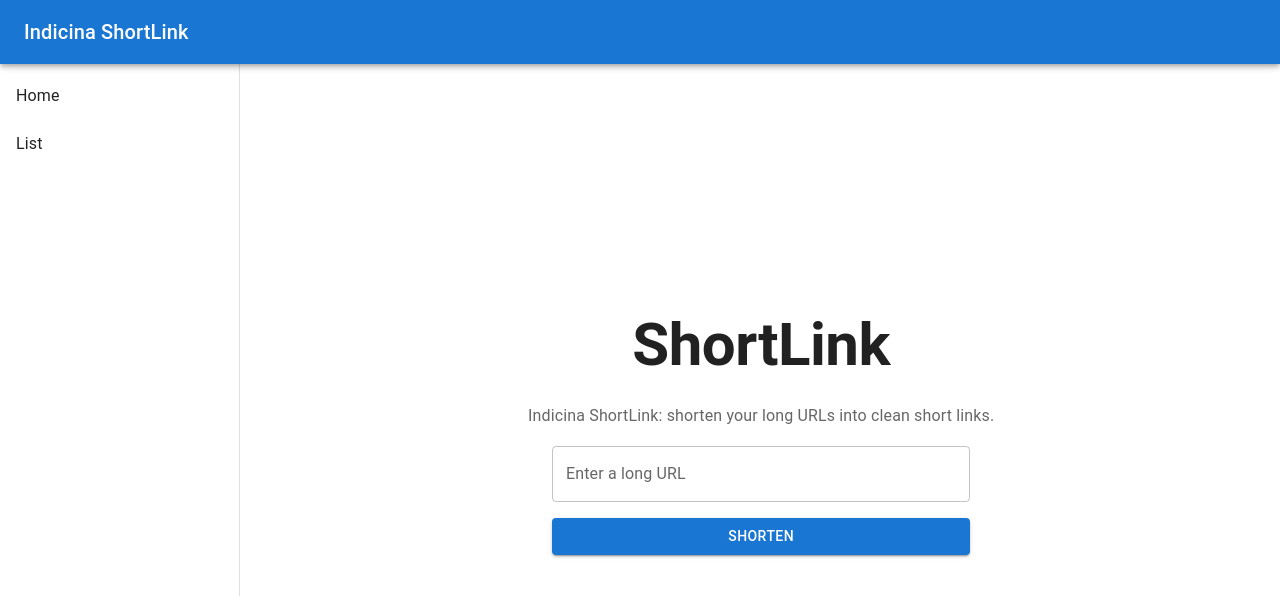
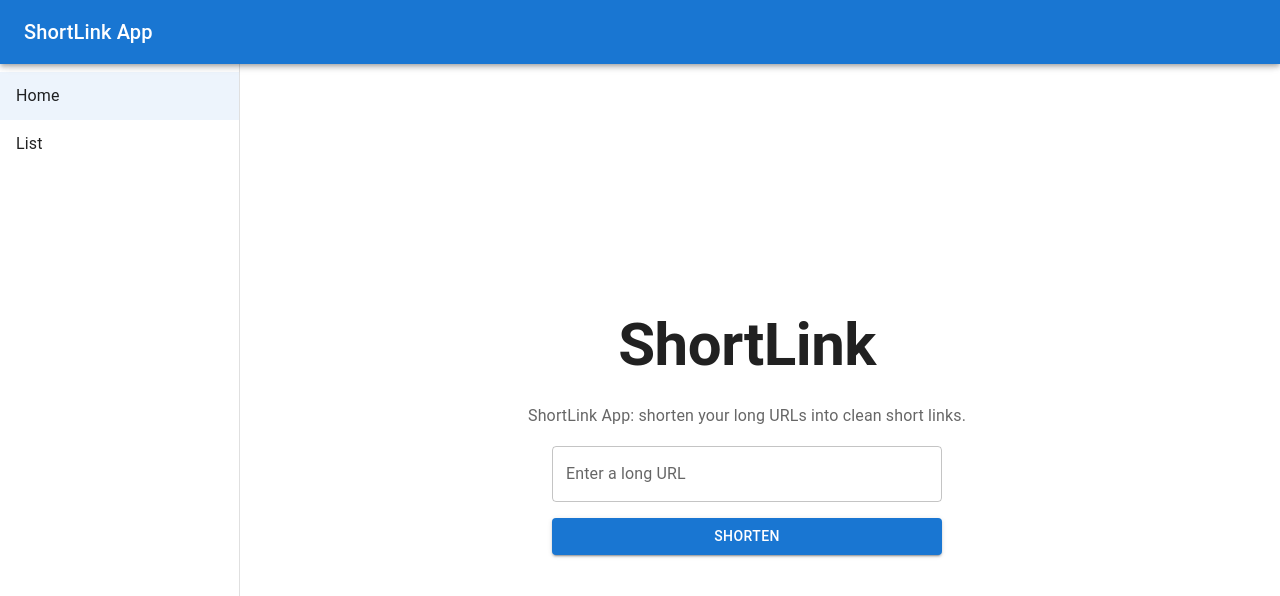
Before and after one commit to miracleonline/shortlink-app, a React (Vite) app in the folder frontend/: page / in a window 1280 px wide. Shown: the top 596 px of the page. Built offline with nearby package versions, Linux system fonts and the light colour scheme.

Commit message:
Deployment finishing touches 1

```diff
--- a/frontend/src/components/Layout.tsx
+++ b/frontend/src/components/Layout.tsx
@@ -4,7 +4,7 @@ import {
 } from '@mui/material';
 import MenuIcon from '@mui/icons-material/Menu';
 import { useState } from 'react';
-import { Link } from 'react-router-dom';
+import { Link, useLocation } from 'react-router-dom';
 import { useTheme } from '@mui/material/styles';
 
 const drawerWidth = 240;
@@ -13,17 +13,28 @@ const Layout = ({ children }: { children: React.ReactNode }) => {
   const [mobileOpen, setMobileOpen] = useState(false);
   const theme = useTheme();
   const isMobile = useMediaQuery(theme.breakpoints.down('md'));
+  const location = useLocation();
 
   const drawerContent = (
     <List>
       <ListItem disablePadding>
-        <ListItemButton component={Link} to="/" onClick={() => setMobileOpen(false)}>
+        <ListItemButton
+          component={Link}
+          to="/"
+          onClick={() => setMobileOpen(false)}
+          selected={location.pathname === '/'}
+        >
           <ListItemText primary="Home" />
         </ListItemButton>
       </ListItem>
 
       <ListItem disablePadding>
-        <ListItemButton component={Link} to="/list" onClick={() => setMobileOpen(false)}>
+        <ListItemButton
+          component={Link}
+          to="/list"
+          onClick={() => setMobileOpen(false)}
+          selected={location.pathname === '/list'}
+        >
           <ListItemText primary="List" />
         </ListItemButton>
       </ListItem>
@@ -46,7 +57,7 @@ const Layout = ({ children }: { children: React.ReactNode }) => {
             </IconButton>
           )}
           <Typography variant="h6" noWrap component="div">
-            Indicina ShortLink
+            ShortLink App
           </Typography>
         </Toolbar>
       </AppBar>
--- a/frontend/src/pages/Home.tsx
+++ b/frontend/src/pages/Home.tsx
@@ -33,7 +33,7 @@ const Home = () => {
           color="textSecondary"
           sx={{ maxWidth: 600 }}
         >
-          Indicina ShortLink: shorten your long URLs into clean short links.
+          ShortLink App: shorten your long URLs into clean short links.
         </Typography>
         <Box sx={{ width: '100%', maxWidth: 600 }}>
           <ShortenForm />
--- a/frontend/src/pages/ListPage.tsx
+++ b/frontend/src/pages/ListPage.tsx
@@ -45,6 +45,9 @@ const ListPage = () => {
     };
 
     fetchData();
+
+    const interval = setInterval(fetchData, 5000); // 5 seconds refresh
+    return () => clearInterval(interval);
   }, [search]);
 
   const decodeUrl = async (shortUrl: string) => {
```
Also changed, not shown: frontend/src/vercel.json (added).
